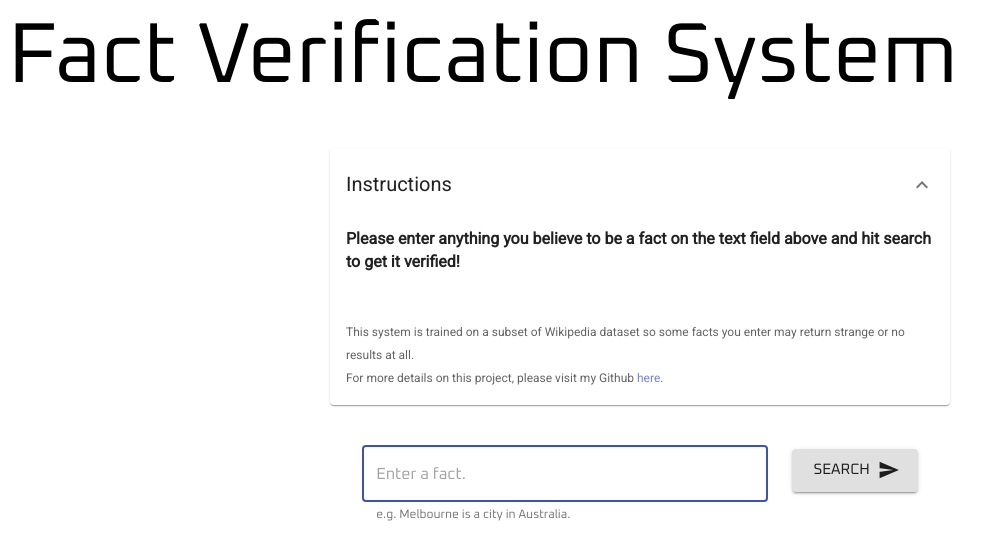
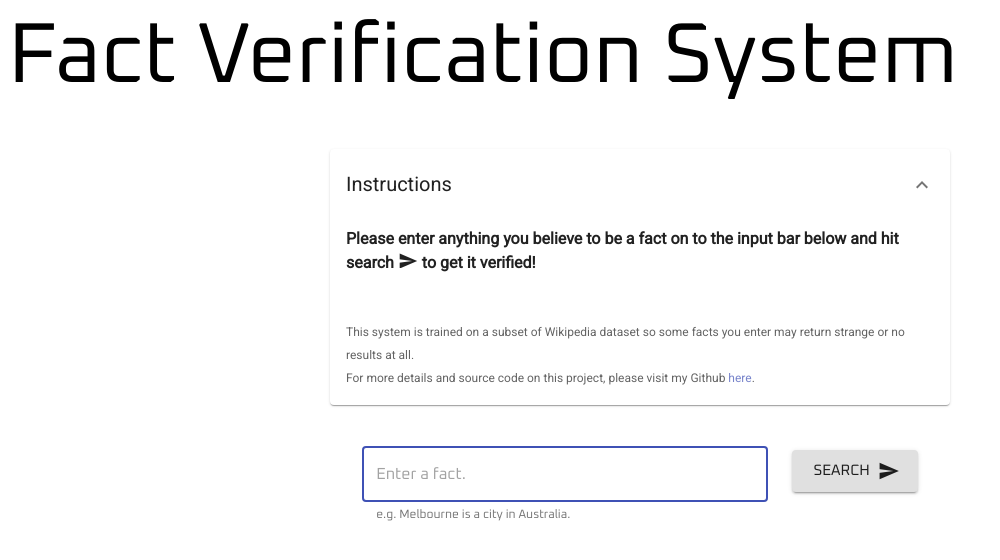
Before and after one commit to PrettyBabyMiki/verification-system-react, a React (Create React App) app: page / in a window 1280 px wide. Shown: the top 560 px of the page, without its empty margins (0-1000 px from the left). Built offline with nearby package versions, Linux system fonts and the light colour scheme.

Commit message:
MOD fixed link, ADD icon

```diff
--- a/src/components/Instructions.tsx
+++ b/src/components/Instructions.tsx
@@ -5,7 +5,8 @@ import ExpansionPanelSummary from '@material-ui/core/ExpansionPanelSummary';
 import ExpansionPanelDetails from '@material-ui/core/ExpansionPanelDetails';
 import ExpandMoreIcon from '@material-ui/icons/ExpandMore';
 import Typography from '@material-ui/core/Typography';
-import Link from '@material-ui/core/Link'
+import Link from '@material-ui/core/Link';
+import Icon from '@material-ui/core/Icon';
 
 /// Standalone Component
 /// Not connected to redux store.
@@ -21,7 +22,11 @@ const styles = createStyles({
     },
     details: {
         opacity: 0.7
-    }
+    },
+    icon: {
+        height: '16.5px',
+        // width: '15px'
+    },
 })
 
 type Props = PublicProps & OwnProps & WithStyles<typeof styles>
@@ -47,10 +52,10 @@ class Instructions extends React.Component<Props, State> {
         </ExpansionPanelSummary>
             <ExpansionPanelDetails>
             <Typography variant='body2'>
-                Please enter anything you believe to be a fact on the text field above and hit search to get it verified!<br/><br/><br/>
+                Please enter anything you believe to be a fact on to the input bar below and hit search <Icon fontSize='small' className={classes.icon}>send</Icon> to get it verified!<br/><br/><br/>
                 <Typography variant='caption' className={classes.details}>
                 This system is trained on a subset of Wikipedia dataset so some facts you enter may return strange or no results at all. <br/>
-                For more details on this project, please visit my Github <Link href="https://google.com">here</Link>.
+                For more details and source code on this project, please visit my Github <Link href="https://github.com/jackhhchan/fact-verification-system">here</Link>.<br/>
                 </Typography>
             </Typography>
             </ExpansionPanelDetails>
```
